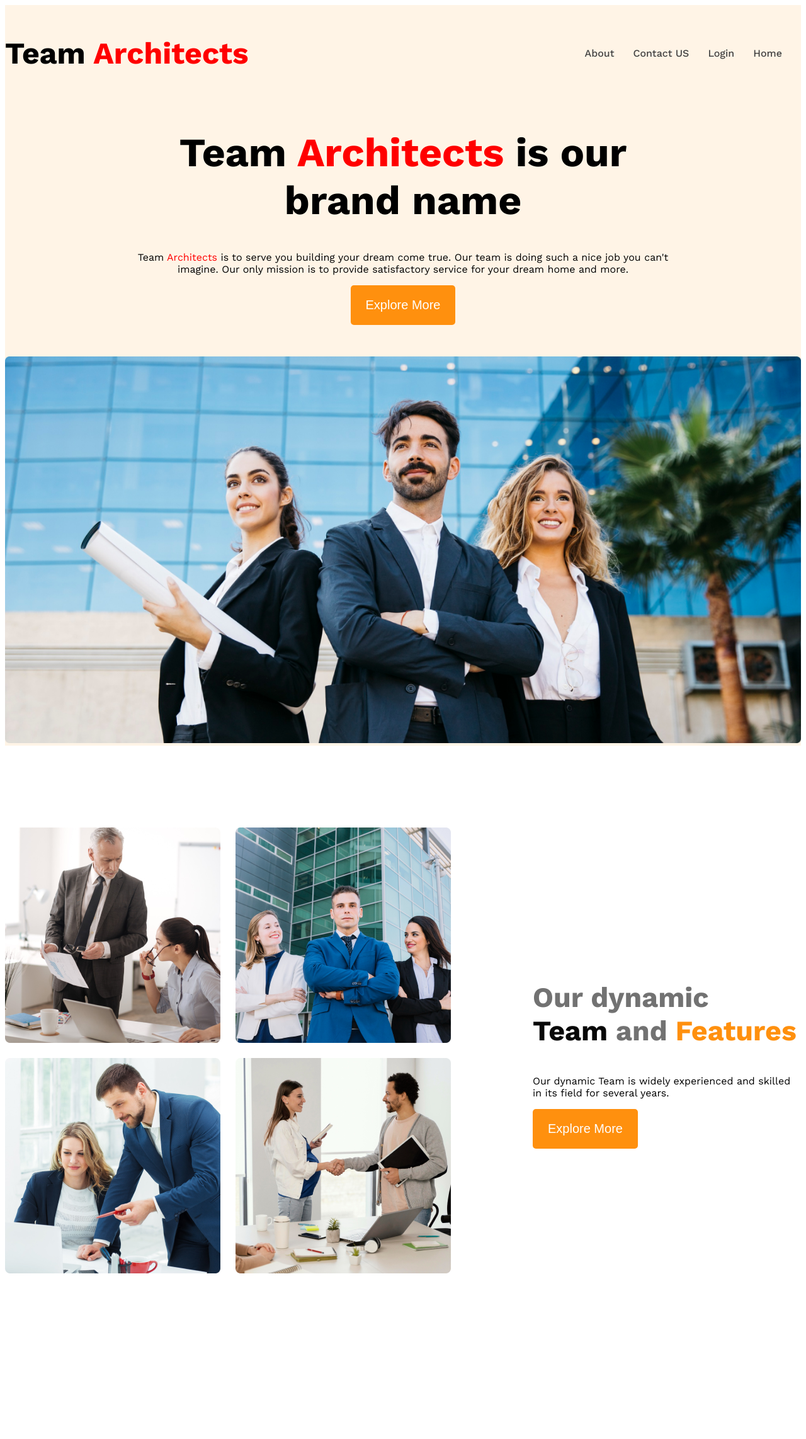
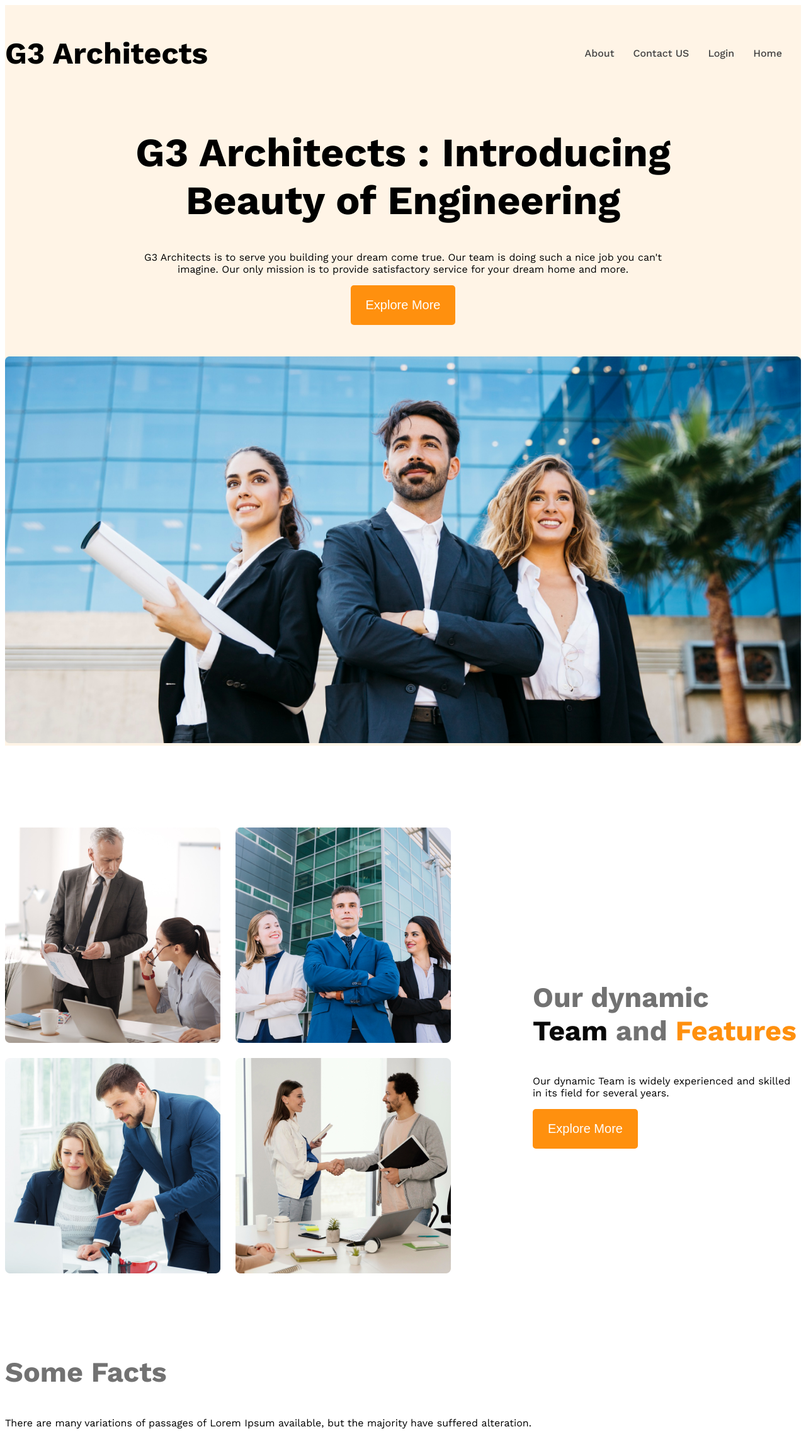
Before and after one commit to Mizan-Sanzi/Responsive-Web, a plain HTML site: page index.html in a window 1280 px wide. Shown: the whole page at 63% size. Before the commit the page ends 2030 px from the top, so only its background shows below. Drawn offline with nearby package versions, Linux system fonts and the light colour scheme.

Commit message:
some edited text

```diff
--- a/index.html
+++ b/index.html
@@ -9,7 +9,7 @@
 <body class="work-sans-font">
     <header class="bg-light">
         <nav class="navbar display-flex">
-            <h3 class="brand">Team <span>Architects</span></h3>
+            <h3 class="brand">G3 <span>Architects</span></h3>
             <ul class="nav-links display-flex">
                 <!-- li.nav-items*4>a.nav-link -->
                 <li class="nav-items"><a href="" class="nav-link text-gray">About</a></li>
@@ -20,14 +20,15 @@
         </nav>
         <div class="banner">
             <div class="banner-content">
-                <h1 class="banner-title">Team <span>Architects</span> is our brand name</h1>
-                <p class="banner-description">Team <span>Architects</span> is to serve you building your dream come true. Our team is doing such a nice job you can't imagine. Our only mission is to provide satisfactory service for your dream home and more.</p>
+                <h1 class="banner-title">G3 <span>Architects</span> : Introducing Beauty of Engineering</h1>
+                <p class="banner-description">G3 <span>Architects</span> is to serve you building your dream come true. Our team is doing such a nice job you can't imagine. Our only mission is to provide satisfactory service for your dream home and more.</p>
                 <button class="btn-primary">Explore More</button>
             </div>
             <img class="banner-image" src="Assets/images/banner.png" alt="banner image">
         </div>
     </header>
     <main>
+                                                 <!-- team section start -->
         <section class="teams display-flex">
             <div class="team-image-container">
                 <img src="Assets/images/team1.png" alt="two architect discussing about a project">
@@ -41,6 +42,14 @@
                 <button class="btn-primary">Explore More</button>
             </div>
         </section>
+        <!-- more features section start -->
+        <section>
+
+        </section>
+        <section>
+            <h3 class="fact-section">Some Facts</h3>
+            <p class="fact-description">There are many variations of passages of Lorem Ipsum available, but the majority have suffered alteration.</p>
+        </section>
     </main>
     <footer>
 
--- a/styles/responsive.css
+++ b/styles/responsive.css
@@ -11,9 +11,9 @@
 .display-flex {
     display: flex;
 }
-span {
-    color: red;
-}
+/* span {
+    color: #ff900e;
+} */
 .span-2 {
     color: rgb(8, 8, 8);
 }
@@ -43,6 +43,10 @@ main> section {
 }
 
 .feature-title {
+    font-size: 2.8rem;
+    color: #727272;
+}
+.fact-section {
     font-size: 2.8rem;
     color: #727272;
 }
@@ -121,3 +125,11 @@ main> section {
         grid-template-columns:repeat(1, 1fr);
     }
 }
+
+/* medium size device */
+@media screen and (min-width:576px) and (max-width:992px) {
+    .teams {
+        flex-direction: column;
+    }
+
+}
```
